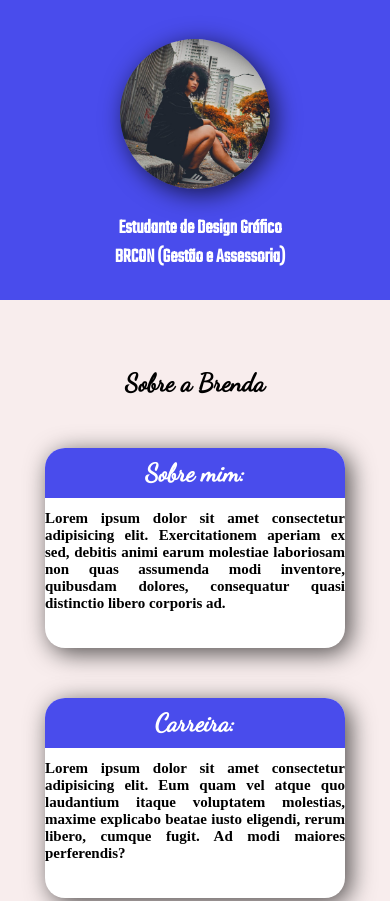
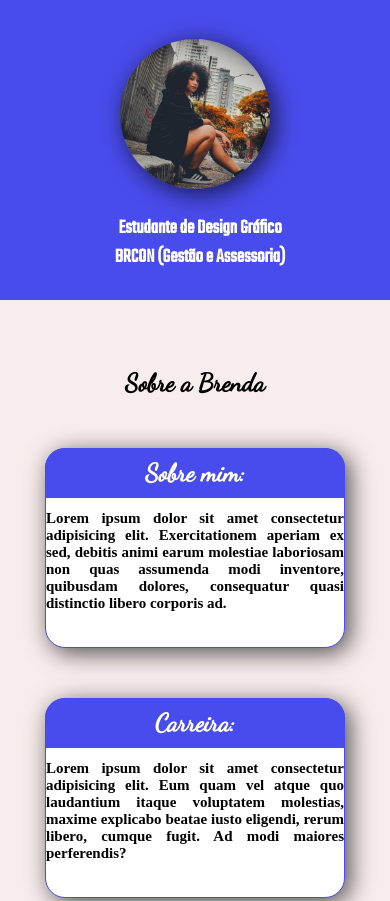
Before and after one commit to MatheusCarnizella/Brenda_Page, a plain HTML site: page index.html in a window 390 px wide. Shown: the top 901 px of the page. Drawn offline with Linux system fonts and the light colour scheme.

Commit message:
[Adicionando Responsividade] {01/10/22 18:44}

```diff
--- a/Assets/Css/Home.css
+++ b/Assets/Css/Home.css
@@ -776,6 +776,7 @@ input:checked+.slide-container .nav label {
         padding-left: 0px;
         padding-right: 0px;
         box-shadow: 5px 5px 25px rgba(0, 0, 0, 0.685);
+        border: 1px solid rgb(73, 76, 236);
         height: 200px;
         width: 300px;
         margin: 25px;
@@ -795,7 +796,7 @@ input:checked+.slide-container .nav label {
     #sobre section h3 {
         position: absolute;
         font-size: 25px;
-        margin-bottom: 150px;
+        margin-top: 100px;
         display: flex;
         justify-content: center;
         align-items: center;
```
